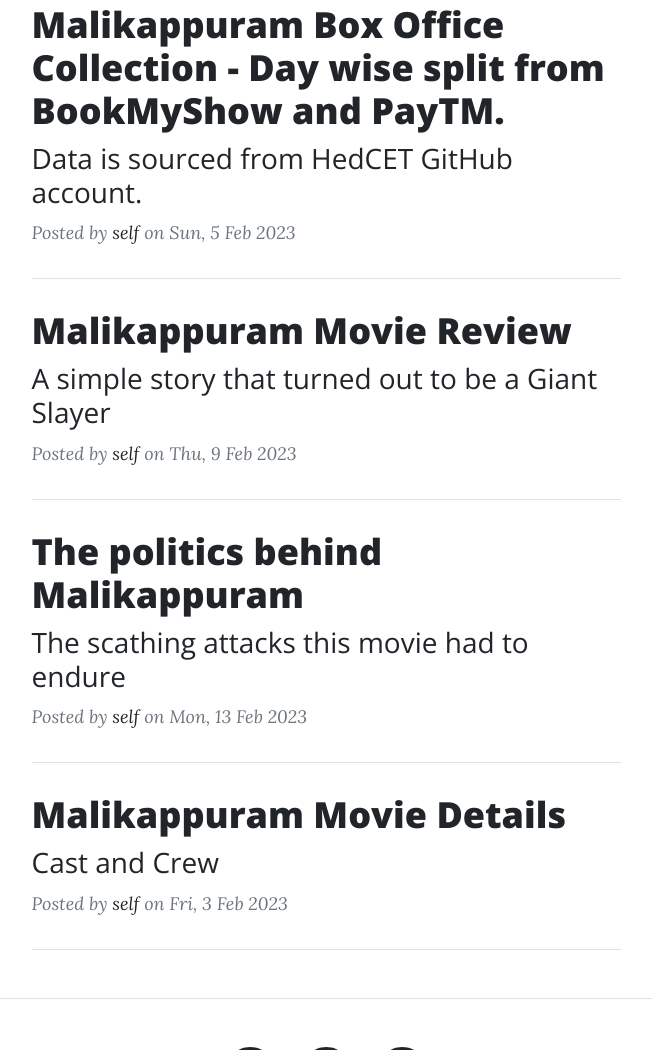
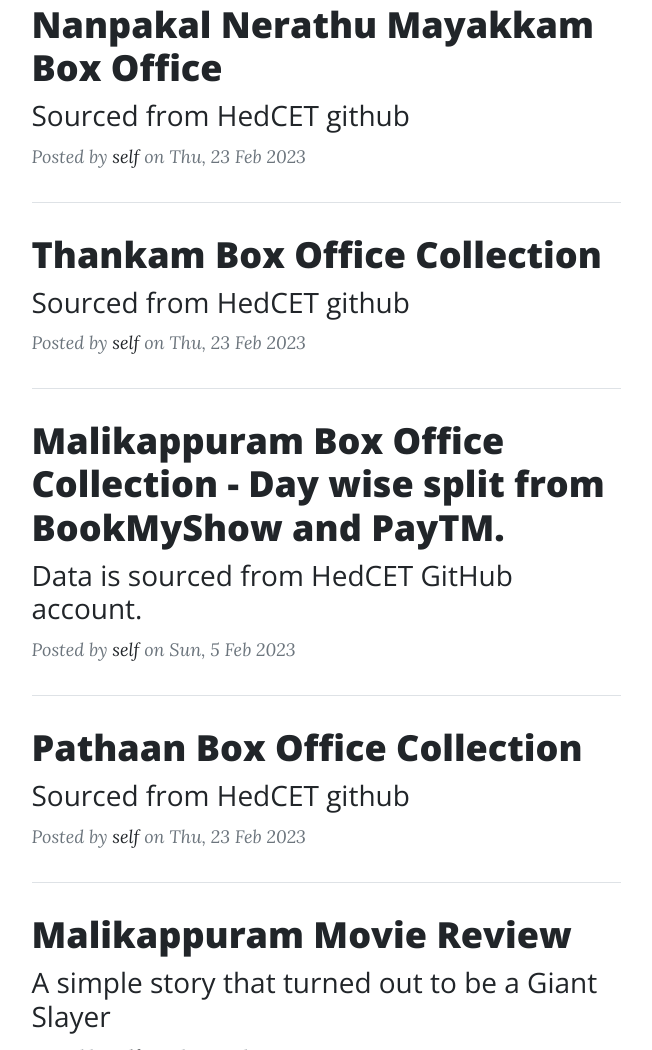
Before and after one commit to meppadiyan/pages, a plain HTML site: page index.html in a window 1280 px wide. Shown: the part 1001-2051 px from the top of the page, without its empty margins (314-966 px from the left). Drawn offline with nearby package versions, Linux system fonts and the light colour scheme; a script that the page names is missing.

Commit message:
published from app

```diff
--- a/index.html
+++ b/index.html
@@ -77,6 +77,32 @@
                     <!-- Divider-->
                     <hr class="my-4" />
                           <div class="post-preview">
+                        <a href="2023/2/Nanpakal-BoxOffice-Collection.html">
+                            <h2 class="post-title">Nanpakal Nerathu Mayakkam Box Office</h2>
+                            <h3 class="post-subtitle">Sourced from HedCET github</h3>
+                        </a>
+                        <p class="post-meta">
+                            Posted by
+                            <a href="#!">self</a>
+                            on Thu, 23 Feb 2023
+                        </p>
+                    </div>
+                    <!-- Divider-->
+                    <hr class="my-4" />
+                          <div class="post-preview">
+                        <a href="2023/2/thankam-boxoffice-collection.html">
+                            <h2 class="post-title">Thankam Box Office Collection</h2>
+                            <h3 class="post-subtitle">Sourced from HedCET github</h3>
+                        </a>
+                        <p class="post-meta">
+                            Posted by
+                            <a href="#!">self</a>
+                            on Thu, 23 Feb 2023
+                        </p>
+                    </div>
+                    <!-- Divider-->
+                    <hr class="my-4" />
+                          <div class="post-preview">
                         <a href="2023/2/malikappuram-boxoffice.html">
                             <h2 class="post-title">Malikappuram Box Office Collection - Day wise split from BookMyShow and PayTM.</h2>
                             <h3 class="post-subtitle">Data is sourced from HedCET GitHub account.</h3>
@@ -85,6 +111,19 @@
                             Posted by
                             <a href="#!">self</a>
                             on Sun, 5 Feb 2023
+                        </p>
+                    </div>
+                    <!-- Divider-->
+                    <hr class="my-4" />
+                          <div class="post-preview">
+                        <a href="2023/2/Pathaan-boxoffice-collection.html">
+                            <h2 class="post-title">Pathaan Box Office Collection</h2>
+                            <h3 class="post-subtitle">Sourced from HedCET github</h3>
+                        </a>
+                        <p class="post-meta">
+                            Posted by
+                            <a href="#!">self</a>
+                            on Thu, 23 Feb 2023
                         </p>
                     </div>
                     <!-- Divider-->
```
